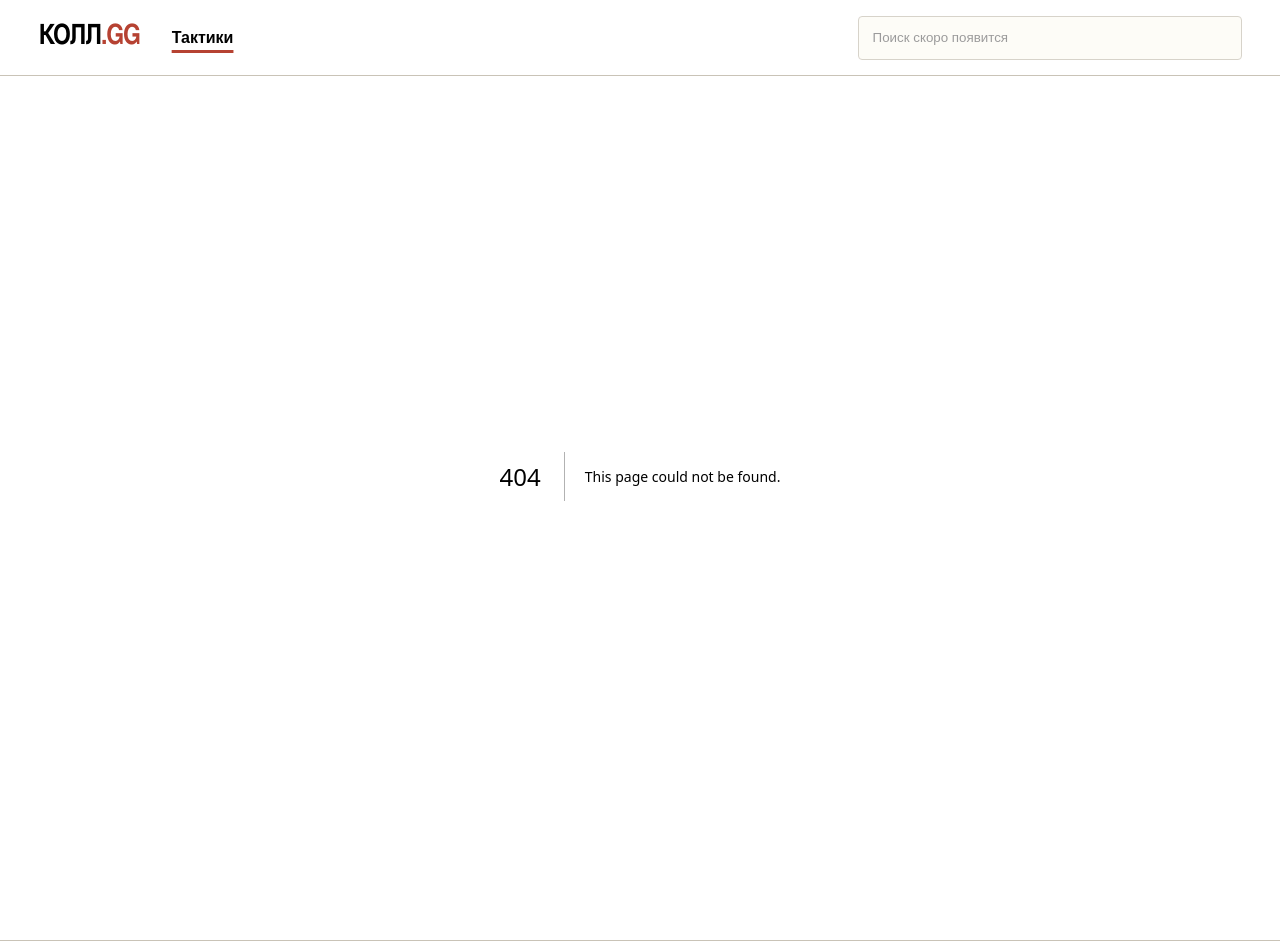
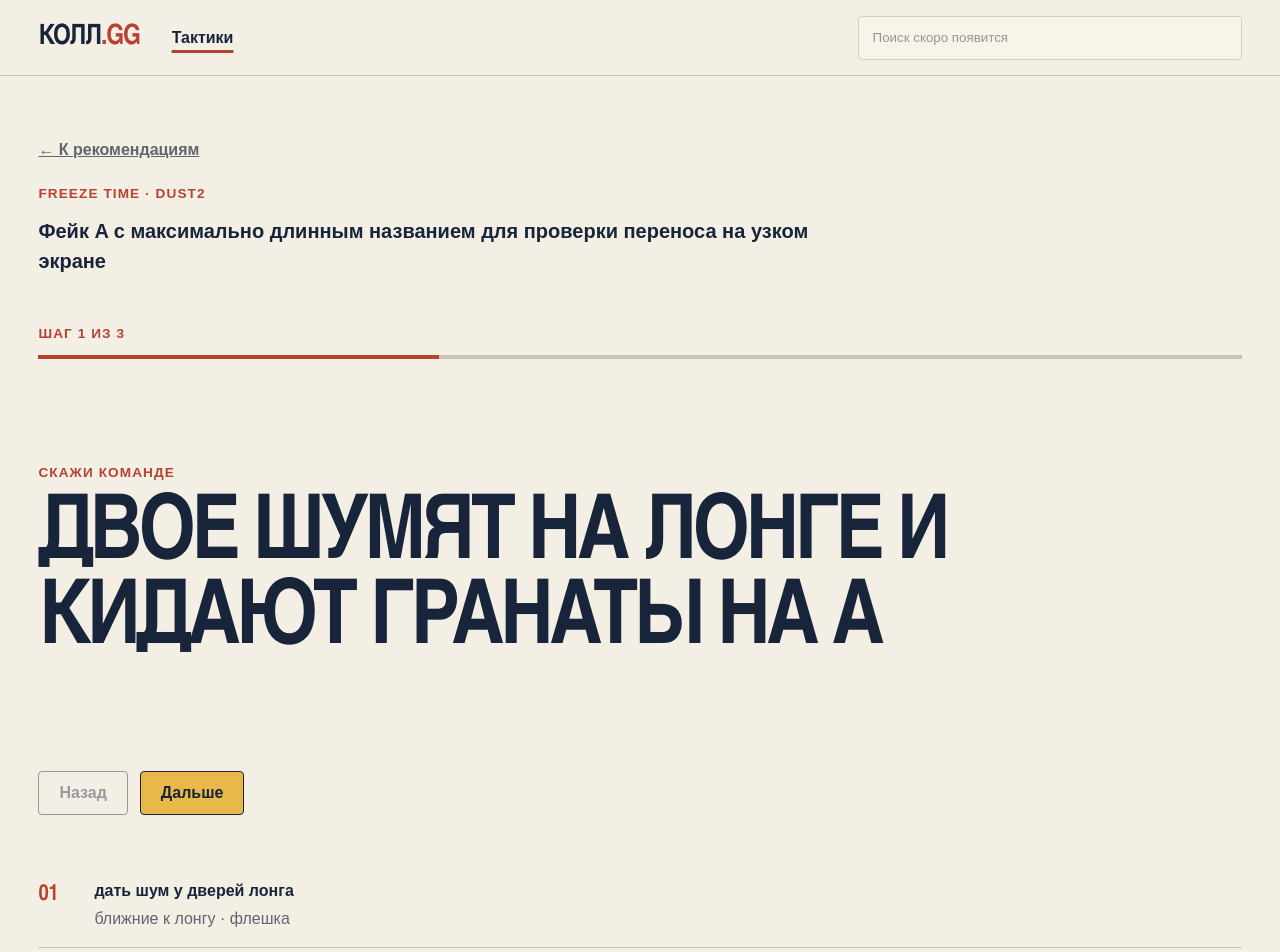
Before and after one commit to prod-xeinty/cstactics, a Next.js app: page /call/fake-a in a window 1280 px wide. Before the commit this address had no page. Shown: the top 952 px of the page. Built offline with nearby package versions, Linux system fonts and the light colour scheme.

Commit message:
feat: добавить быстрый режим колла

```diff
--- /dev/null
+++ b/src/app/call/[slug]/page.module.css
@@ -0,0 +1,34 @@
+.page {
+  padding-block: clamp(1.5rem, 4vw, 4rem);
+}
+
+.header {
+  display: grid;
+  gap: 0.75rem;
+  margin-bottom: clamp(1.5rem, 4vw, 3rem);
+}
+
+.header a {
+  color: var(--ink-muted);
+  font-weight: 700;
+  justify-self: start;
+  min-height: 2.75rem;
+  padding-block: 0.65rem;
+}
+
+.header p {
+  color: var(--route);
+  font-size: 0.85rem;
+  font-weight: 800;
+  letter-spacing: 0.08em;
+  margin: 0;
+  text-transform: uppercase;
+}
+
+.header h2 {
+  font-size: clamp(1rem, 2vw, 1.25rem);
+  font-weight: 700;
+  margin: 0;
+  max-width: 52rem;
+  overflow-wrap: anywhere;
+}
--- /dev/null
+++ b/src/app/call/[slug]/page.tsx
@@ -0,0 +1,44 @@
+import type { Metadata } from "next";
+import Link from "next/link";
+import { notFound } from "next/navigation";
+
+import { QuickCallMode } from "@/features/quick-call/QuickCallMode";
+import { tacticsRepository } from "@/tactics/repository";
+
+import styles from "./page.module.css";
+
+interface QuickCallPageProps {
+  params: Promise<{ slug: string }>;
+}
+
+export async function generateMetadata({ params }: QuickCallPageProps): Promise<Metadata> {
+  const tactic = await tacticsRepository.bySlug((await params).slug);
+
+  return tactic
+    ? { title: `${tactic.title} — быстрый колл · КОЛЛ.GG` }
+    : { title: "Колл не найден · КОЛЛ.GG" };
+}
+
+export default async function QuickCallPage({ params }: QuickCallPageProps) {
+  const tactic = await tacticsRepository.bySlug((await params).slug);
+  if (!tactic) notFound();
+
+  const related = await tacticsRepository.list({
+    map: tactic.map,
+    side: tactic.side,
+    teamSize: tactic.teamSize,
+    band: "mid",
+  });
+  const alternativeSlug = related.find(({ slug }) => slug !== tactic.slug)?.slug ?? null;
+
+  return (
+    <div className={`site-shell ${styles.page}`}>
+      <header className={styles.header}>
+        <Link href="/">← К рекомендациям</Link>
+        <p>Freeze time · Dust2</p>
+        <h2>{tactic.title}</h2>
+      </header>
+      <QuickCallMode tactic={tactic} alternativeSlug={alternativeSlug} />
+    </div>
+  );
+}
--- /dev/null
+++ b/src/features/quick-call/QuickCallMode.module.css
@@ -0,0 +1,138 @@
+.mode {
+  display: grid;
+  gap: clamp(1.5rem, 4vw, 3rem);
+}
+
+.progress {
+  display: grid;
+  gap: 0.65rem;
+}
+
+.progress p,
+.callout p,
+.roles p {
+  margin: 0;
+}
+
+.progress p,
+.callout > p {
+  color: var(--route);
+  font-size: 0.85rem;
+  font-weight: 800;
+  letter-spacing: 0.08em;
+  text-transform: uppercase;
+}
+
+.track {
+  background: var(--rule);
+  height: 0.25rem;
+  overflow: hidden;
+}
+
+.track span {
+  background: var(--route);
+  display: block;
+  height: 100%;
+  transition: width 180ms ease;
+}
+
+.callout {
+  border-block: 1px solid var(--rule-strong);
+  padding-block: clamp(1.5rem, 5vw, 3.5rem);
+}
+
+.callout h1 {
+  font-family: var(--font-heading);
+  font-size: clamp(2.5rem, 7vw, 6.5rem);
+  letter-spacing: -0.045em;
+  line-height: 0.95;
+  margin: 0.8rem 0 0;
+  overflow-wrap: anywhere;
+  text-transform: uppercase;
+}
+
+.roles {
+  display: grid;
+  gap: 0;
+  list-style: none;
+  margin: 0;
+  padding: 0;
+}
+
+.roles li {
+  align-items: start;
+  border-bottom: 1px solid var(--rule);
+  display: grid;
+  gap: 1rem;
+  grid-template-columns: 2.5rem 1fr;
+  padding-block: 1rem;
+}
+
+.roles li > span {
+  color: var(--route);
+  font-family: var(--font-heading);
+  font-size: 1.4rem;
+  font-weight: 800;
+}
+
+.roles strong {
+  display: block;
+  overflow-wrap: anywhere;
+}
+
+.roles p {
+  color: var(--ink-muted);
+  margin-top: 0.25rem;
+}
+
+.controls {
+  display: flex;
+  flex-wrap: wrap;
+  gap: 0.75rem;
+}
+
+.controls button,
+.controls a,
+.alternative {
+  align-items: center;
+  border: 1px solid var(--ink);
+  border-radius: 0.25rem;
+  color: var(--ink);
+  display: inline-flex;
+  font: inherit;
+  font-weight: 800;
+  justify-content: center;
+  min-height: 2.75rem;
+  padding-inline: 1.25rem;
+  text-decoration: none;
+}
+
+.controls button {
+  background: transparent;
+  cursor: pointer;
+}
+
+.controls button:disabled {
+  cursor: not-allowed;
+  opacity: 0.42;
+}
+
+.controls .primary {
+  background: var(--highlight);
+}
+
+.alternative {
+  border-color: var(--route);
+  color: var(--route);
+  justify-self: start;
+}
+
+@media (max-width: 640px) {
+  .controls > * {
+    flex: 1 1 100%;
+  }
+
+  .alternative {
+    justify-self: stretch;
+  }
+}
--- /dev/null
+++ b/src/features/quick-call/QuickCallMode.tsx
@@ -0,0 +1,64 @@
+"use client";
+
+import Link from "next/link";
+import { useState } from "react";
+
+import type { Tactic } from "@/tactics/model";
+
+import styles from "./QuickCallMode.module.css";
+
+export interface QuickCallModeProps {
+  tactic: Tactic;
+  alternativeSlug: string | null;
+}
+
+export function QuickCallMode({ tactic, alternativeSlug }: QuickCallModeProps) {
+  const [stepIndex, setStepIndex] = useState(0);
+  const lastStepIndex = tactic.quick.length - 1;
+  const isFirstStep = stepIndex === 0;
+  const isLastStep = stepIndex === lastStepIndex;
+
+  const goBack = () => setStepIndex((current) => Math.max(0, current - 1));
+  const goNext = () => setStepIndex((current) => Math.min(lastStepIndex, current + 1));
+
+  return (
+    <section className={styles.mode} aria-labelledby="quick-call-step">
+      <div className={styles.progress}>
+        <p>Шаг {stepIndex + 1} из {tactic.quick.length}</p>
+        <div className={styles.track} aria-hidden="true">
+          <span style={{ width: `${((stepIndex + 1) / tactic.quick.length) * 100}%` }} />
+        </div>
+      </div>
+
+      <div className={styles.callout}>
+        <p>Скажи команде</p>
+        <h1 id="quick-call-step">{tactic.quick[stepIndex]}</h1>
+      </div>
+
+      <div className={styles.controls}>
+        <button type="button" onClick={goBack} disabled={isFirstStep}>Назад</button>
+        {isLastStep ? (
+          <Link className={styles.primary} href={`/tactics/${tactic.slug}`}>
+            Открыть полный план
+          </Link>
+        ) : (
+          <button className={styles.primary} type="button" onClick={goNext}>Дальше</button>
+        )}
+      </div>
+
+      <ol className={styles.roles} aria-label="Роли команды">
+        {tactic.roles.map((role, index) => (
+          <li key={`${role.spawnZone}-${index}`} aria-label={`Роль ${index + 1}`}>
+            <span>{String(index + 1).padStart(2, "0")}</span>
+            <div>
+              <strong>{role.task}</strong>
+              <p>{role.spawnZone} · {role.nades}</p>
+            </div>
+          </li>
+        ))}
+      </ol>
+
+      {alternativeSlug ? <Link className={styles.alternative} href={`/call/${alternativeSlug}`}>Другой колл</Link> : null}
+    </section>
+  );
+}
```
Also changed, not shown: src/app/call/[slug]/loading.tsx (added, +9 -0 lines), 2 other files (tests, documents, lock files or other folders).
